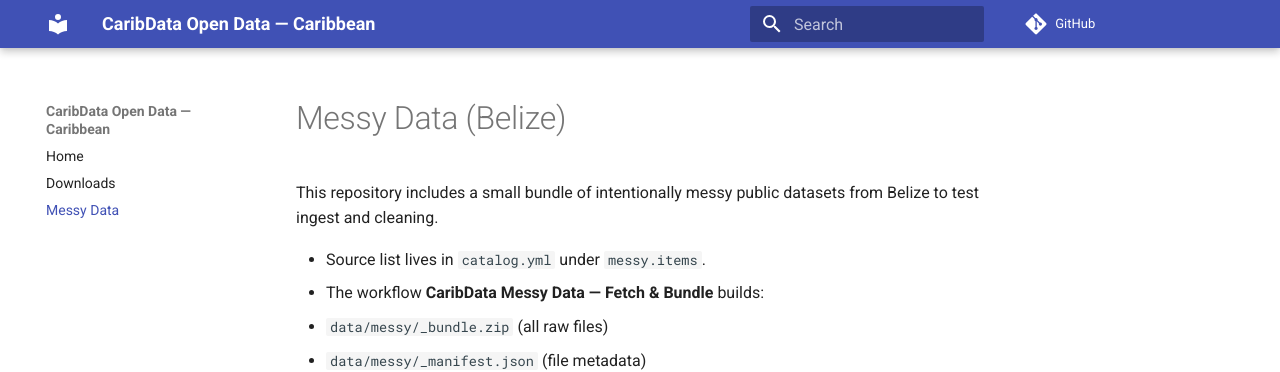
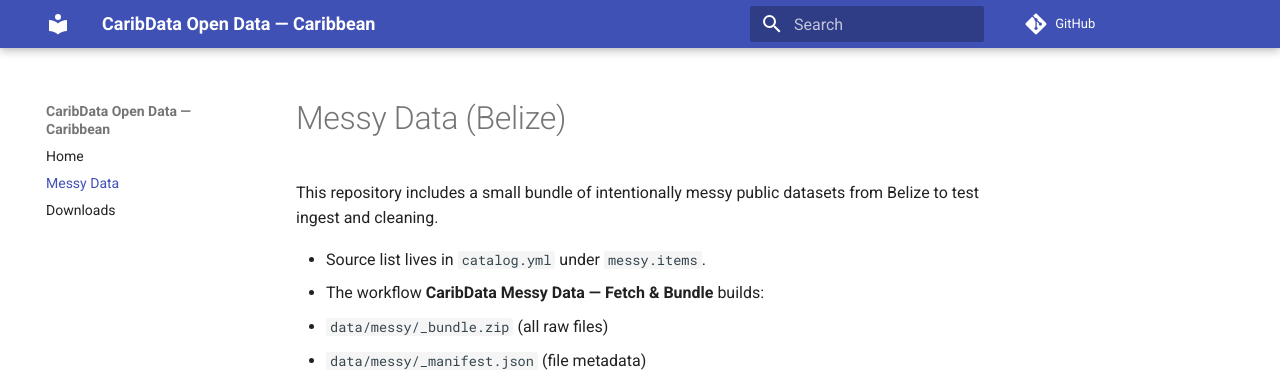
Before and after one commit to CaribData/belize-data-resources, an MkDocs documentation site: the page built from docs/messy.md, in a window 1280 px wide. Shown: the top 372 px of the page. Built offline with MkDocs 1.6.1 and Material for MkDocs 9.7.7, drawn with Linux system fonts in a browser that asks for light colours; comment, search, counter and statistics services are not loaded; part of the change alters nothing that is shown.

```diff
--- a/mkdocs.yml
+++ b/mkdocs.yml
@@ -3,8 +3,6 @@ theme:
   name: material
 nav:
   - Home: index.md
-#  - Datasets: datasets.md
+  - Messy Data: messy.md
   - Downloads: downloads.md
-  - Messy Data: messy.md
-#  - How To: howto.md
 repo_url: https://github.com/CaribData/open-data-caribbean
```
